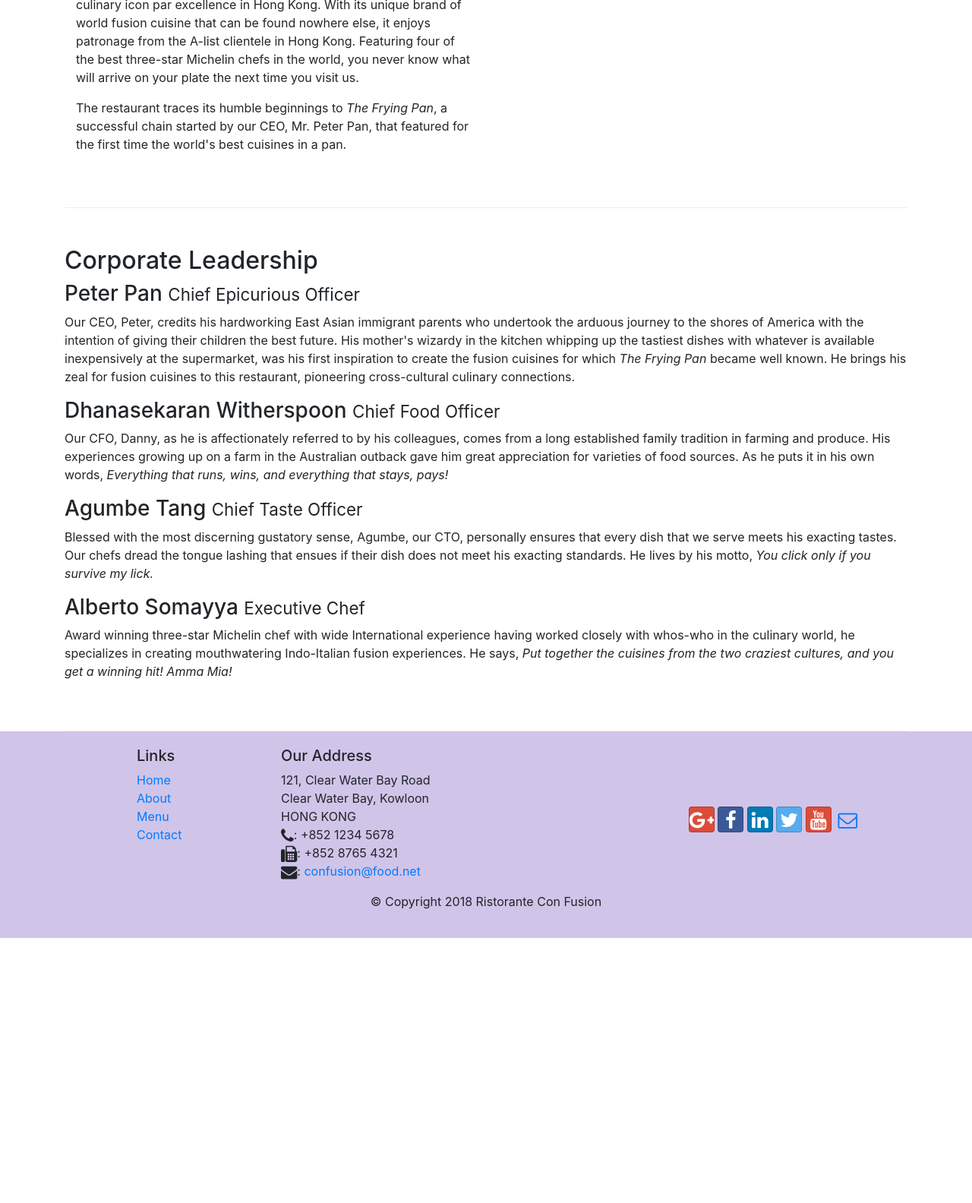
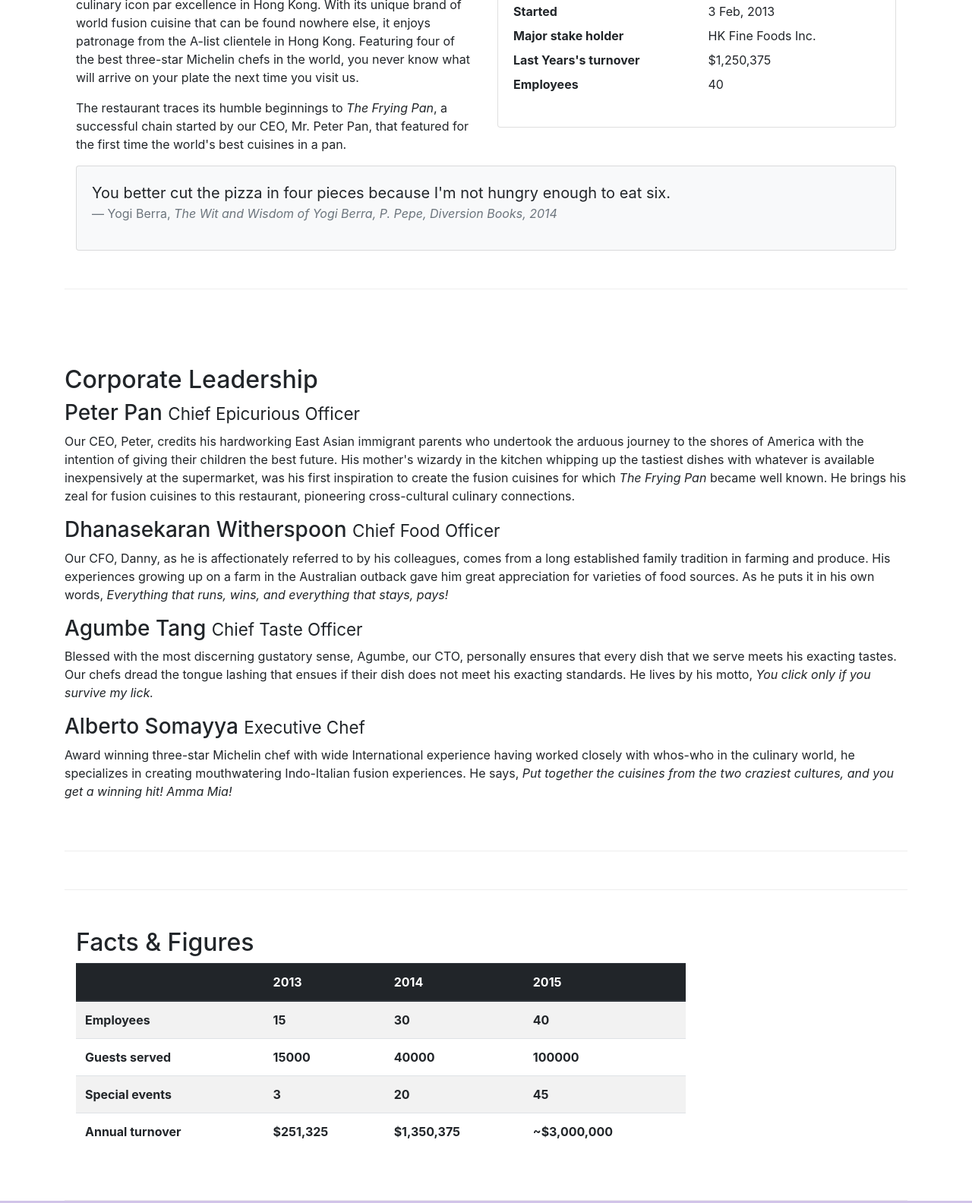
Before and after one commit to kyafarkpadtahai/learningbootstrap, a website: page aboutus.html in a window 1280 px wide. Shown: the part 567-2151 px from the top of the page at 76% size. Before the commit the page ends 1802 px from the top, so only its background shows below. Drawn offline with nearby package versions, Linux system fonts and the light colour scheme.

Commit message:
added Card and Tables using bootstrap

```diff
--- a/aboutus.html
+++ b/aboutus.html
@@ -72,12 +72,41 @@
                 <p>The restaurant traces its humble beginnings to <em>The Frying Pan</em>, a successful chain started by
                     our CEO, Mr. Peter Pan, that featured for the first time the world's best cuisines in a pan.</p>
             </div>
-            <div>
+            <div class="col-sm">
+                <div class="card">
+                    <h3 class="card-header bg-primary text-white">Facts at a Glance</h3>
+                    <div class="card-body">
+                        <dl class="row">
+                            <dt class="col-6">Started</dt>
+                            <dd class="col-6">3 Feb, 2013</dd>
+                            <dt class="col-6">Major stake holder</dt>
+                            <dd class="col-6">HK Fine Foods Inc.</dd>
+                            <dt class="col-6">Last Years's turnover</dt>
+                            <dd class="col-6">$1,250,375</dd>
+                            <dt class="col-6">Employees</dt>
+                            <dd class="col-6">40</dd>
+                        </dl>
+                    </div>
+                </div>
+            </div>
+            <div class="col-12">
+                <div class="card card-body bg-light">
+                    <blockquote class="blockquote">
+                        <p class="mb-0">You better cut the pizza in four pieces
+                            because I'm not hungry enough to eat six.
+                        </p>
+                        <footer class="blockquote-footer">Yogi Berra,
+                            <cite title="Source Title">The Wit and Wisdom of
+                                Yogi Berra, P. Pepe, Diversion Books, 2014
+                            </cite>
+                        </footer>
+                    </blockquote>
+                </div>
             </div>
         </div>
 
 
-        <div class="row row-header">
+        <div class="row row-content">
             <div class="col-12 row-content">
                 <h2>Corporate Leadership</h2>
                 <h3>Peter Pan <small>Chief Epicurious Officer</small></h3>
@@ -120,7 +149,49 @@
                 </div>
             </div>
         </div>
-
+        <div class="row row-content">
+            <div class="col-12 col-sm-9">
+                <h2>Facts & Figures</h2>
+                <div class="table-responsive">
+                    <table class="table table-striped">
+                        <thead class="thead-dark">
+                            <tr>
+                                <th>&nbsp;</th>
+                                <th>2013</th>
+                                <th>2014</th>
+                                <th>2015</th>
+                            </tr>
+                        </thead>
+                        <tbody>
+                            <tr>
+                                <th>Employees</th>
+                                <th>15</th>
+                                <th>30</th>
+                                <th>40</th>
+                            </tr>
+                            <tr>
+                                <th>Guests served</th>
+                                <th>15000</th>
+                                <th>40000</th>
+                                <th>100000</th>
+                            </tr>
+                            <tr>
+                                <th>Special events</th>
+                                <th>3</th>
+                                <th>20</th>
+                                <th>45</th>
+                            </tr>
+                            <tr>
+                                <th>Annual turnover</th>
+                                <th>$251,325</th>
+                                <th>$1,350,375</th>
+                                <th>~$3,000,000</th>
+                            </tr>
+                        </tbody>
+                    </table>
+                </div>
+            </div>
+        </div>
     </div>
 
     <footer class="footer">
```
Also changed, not shown: index.html (+0 -1 lines).
